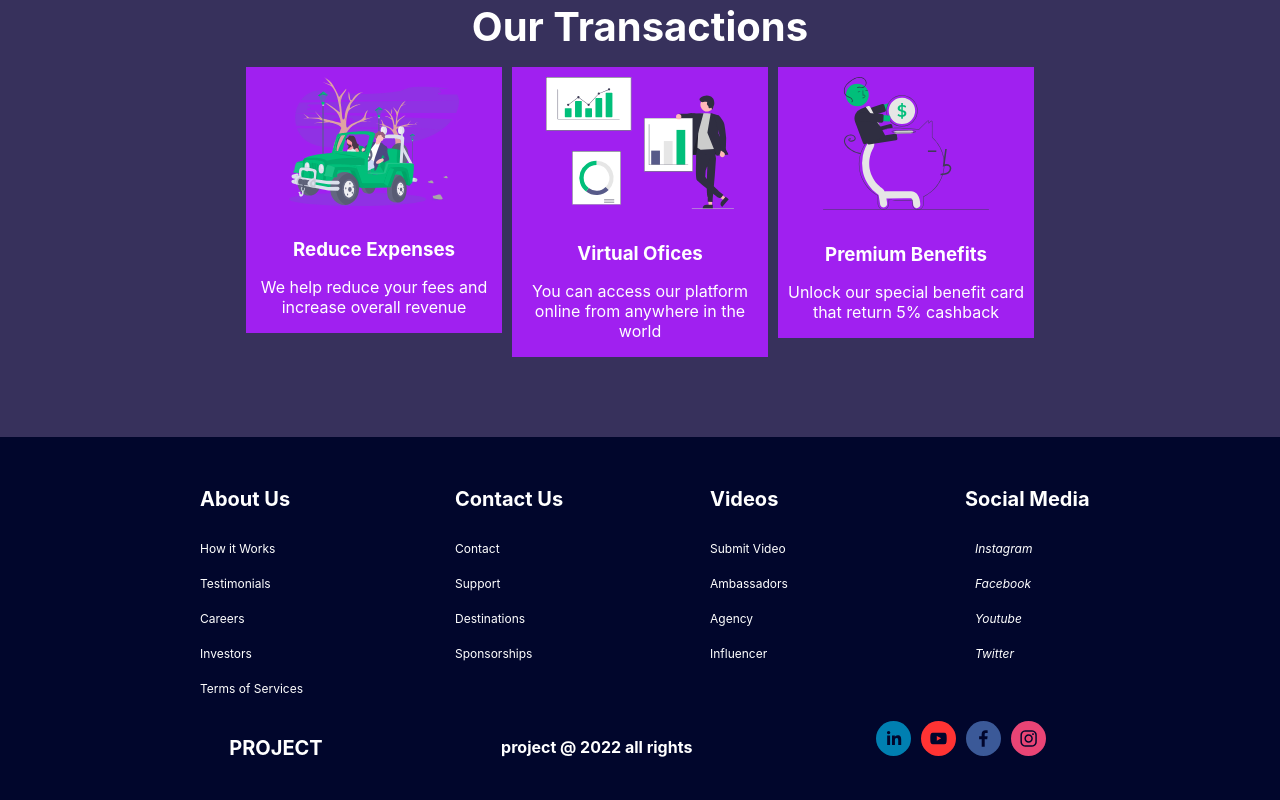
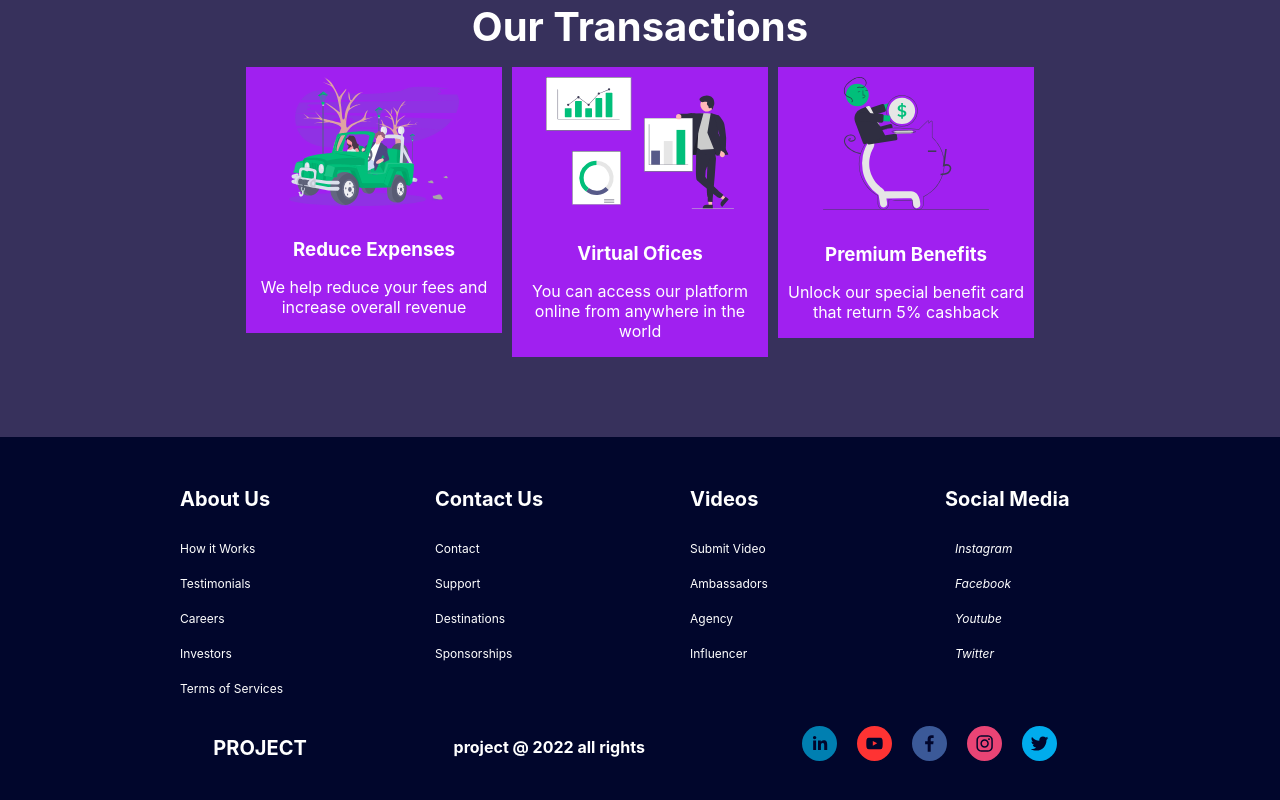
Before and after one commit to thedeveshpareek/project_1-cybercuboid-, a React (Create React App) app: page / in a window 1280 px wide. Shown: the part 2921-3721 px from the top of the page. Built offline with nearby package versions, Linux system fonts and the light colour scheme.

Commit message:
@ravindrakumartirdiya

```diff
--- a/src/components/Footer/Footer.jsx
+++ b/src/components/Footer/Footer.jsx
@@ -22,18 +22,18 @@ export const Column = styled.div`
 display: flex;
 flex-direction: column;
 text-align: left;
-margin-left: 60px;
+margin-left: 40px;
 `;
 
 export const Row = styled.div`
 display: grid;
 grid-template-columns: repeat(auto-fill,
-						minmax(185px, .5fr));
+						minmax(195px, .5fr));
 grid-gap: 20px;
 
 @media (max-width: 1000px) {
 	grid-template-columns: repeat(auto-fill,
-						minmax(185px, .5fr));
+						minmax(195px, .5fr));
 }
 `;
 
@@ -123,7 +123,7 @@ return (
 		</Row>
 		<div style = {{
 			display: "flex",
-			justifyContent:"space-around"
+			justifyContent:"space-around",
 
 		}}>
             <div>
@@ -133,10 +133,11 @@ return (
 				<h4>project @ 2022 all rights</h4>
 			</div>
 			<div>
-		    <SocialIcon url="https://linkedin.com" style={{ height: 35, width: 35, margin:"5px" }}  />
-			<SocialIcon url="https://youtube.com" style={{ height: 35, width: 35, margin:"5px" }} />
-			<SocialIcon url="https://facebook.com" style={{ height: 35, width: 35, margin:"5px" }} />
-			<SocialIcon url="https://instagram.com" style={{ height: 35, width: 35, margin:"5px" }} />
+		    <SocialIcon url="https://linkedin.com" style={{ height: 35, width: 35, margin:"10px" }}  />
+			<SocialIcon url="https://youtube.com" style={{ height: 35, width: 35, margin:"10px" }} />
+			<SocialIcon url="https://facebook.com" style={{ height: 35, width: 35, margin:"10px" }} />
+			<SocialIcon url="https://instagram.com" style={{ height: 35, width: 35, margin:"10px" }} />
+			<SocialIcon url="https://twitter.com" style={{ height: 35, width: 35, margin:"10px" }} />
 			</div>
 
 		</div>
```
